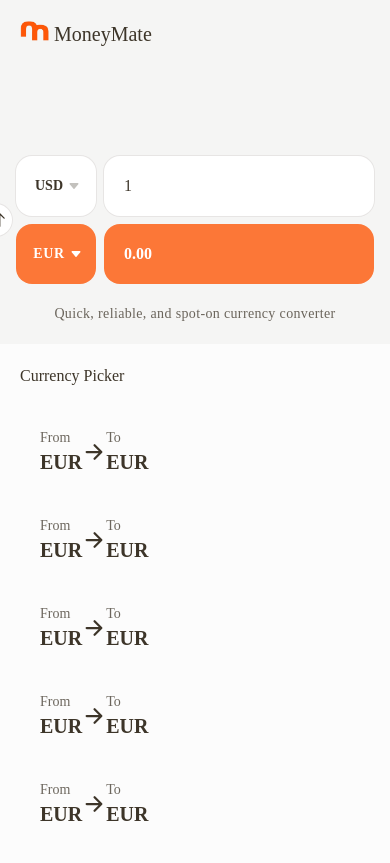
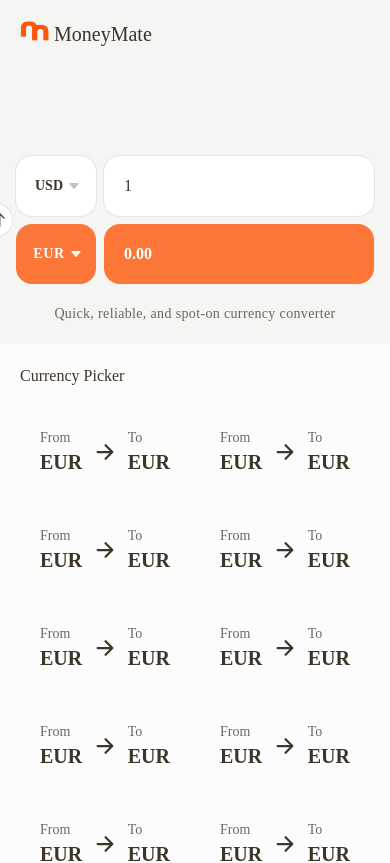
Before and after one commit to kevindermot99/Mate, a React (Vite) app: page / in a window 390 px wide. Shown: the top 863 px of the page. Built offline with nearby package versions, Linux system fonts and the light colour scheme; a web font is replaced by a local one.

Commit message:
Update index.css

```diff
--- a/src/index.css
+++ b/src/index.css
@@ -1,21 +1,52 @@
-@import url('https://fonts.googleapis.com/css2?family=Fustat:wght@200..800&display=swap');
+@import url("https://fonts.googleapis.com/css2?family=Fustat:wght@200..800&display=swap");
 
 @tailwind base;
 @tailwind components;
 @tailwind utilities;
 
-*{
-    font-family: 'Fustat';
-    outline: none;
+* {
+  font-family: "Fustat";
+  outline: none;
 }
 
 input::-webkit-outer-spin-button,
 input::-webkit-inner-spin-button {
-    /* display: none; <- Crashes Chrome on hover */
-    -webkit-appearance: none;
-    margin: 0; /* <-- Apparently some margin are still there even though it's hidden */
+  /* display: none; <- Crashes Chrome on hover */
+  -webkit-appearance: none;
+  margin: 0; /* <-- Apparently some margin are still there even though it's hidden */
 }
 
-input[type=number] {
-    -moz-appearance:textfield; /* Firefox */
+input[type="number"] {
+  -moz-appearance: textfield; /* Firefox */
 }
+
+.gridRespo {
+  /* max-width: 1300px; */
+  width: 100%;
+  margin: auto;
+  display: grid;
+  gap: 10px;
+  grid-template-columns: repeat(auto-fit, minmax(160px, 1fr));
+}
+
+@media only screen and (max-width: 800px) {
+  .gridRespo {
+    /* max-width: 1000px; */
+    width: 100%;
+    margin: auto;
+    display: grid;
+    gap: 10px;
+    grid-template-columns: repeat(auto-fit, minmax(1fr, 1fr));
+  }
+}
+
+@media only screen and (max-width: 410px) {
+  .gridRespo {
+    /* max-width: 1000px; */
+    width: 100%;
+    margin: auto;
+    display: grid;
+    gap: 10px;
+    grid-template-columns: repeat(auto-fit, minmax(1fr, 1fr));
+  }
+}
```
